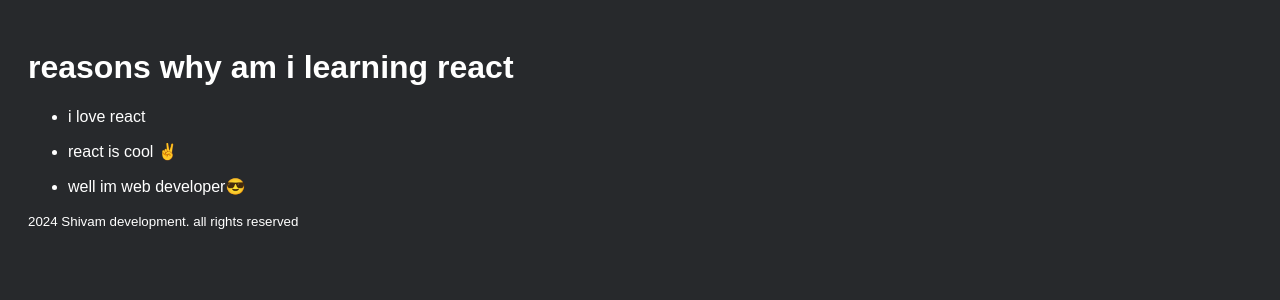
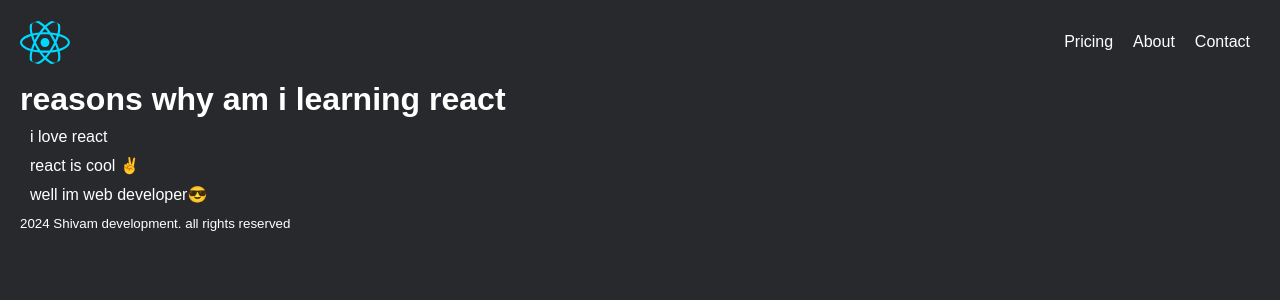
Before and after one commit to shivamsinghAIMLops32/reactScrimba, a React (Vite) app: page / in a window 1280 px wide. Shown: the top 300 px of the page. Built offline with nearby package versions, Linux system fonts and the light colour scheme.

Commit message:
some styling and separating component

```diff
--- a/index.css
+++ b/index.css
@@ -1,5 +1,10 @@
-body{
-    padding:20px;
+*{
+    box-sizing: border-box;
+    margin:0;
+    padding: 0;
+}
+body {
+    padding: 20px;
     font-family: Arial, Helvetica, sans-serif;
     background: #27292c;
     color: white;
@@ -8,3 +13,42 @@ body{
 root {
     margin-top: 30px;
 }
+
+header {
+    display: flex;
+    justify-content: space-between; /* Corrected */
+    align-items: center;
+    margin-bottom: 1rem;
+}
+
+.nav-list {
+    list-style-type: none;
+    padding: 0;
+    margin: 0;
+    display: flex;
+    align-items: center;
+    justify-content: space-between;
+}
+.nav-list-item {
+    margin: 0 10px;
+}
+
+.nav-list-item:hover {
+    cursor: pointer;
+    box-shadow: white 0px 2px 0px;
+    tranform: scale(1.1);
+}
+
+.nav-logo {
+    width: 50px; /* Adjust based on your image size */
+    height: auto;
+    transition: transform 0.3s ease-in-out; /* Smooth zoom effect */
+    border-radius: 50%; /* Optional: if you want a circular effect */
+}
+
+.nav-logo:hover {
+    transform: scale(1.1); /* Slight zoom effect */
+    box-shadow: 0 0 20px 5px rgba(0, 200, 255, 0.8),
+                0 0 50px 10px rgba(0, 200, 255, 0.5),
+                0 0 100px 15px rgba(0, 200, 255, 0.3);
+}
--- /dev/null
+++ b/src/components/Footer.jsx
@@ -0,0 +1,11 @@
+import React from "react";
+
+const Footer = () => {
+  return (
+
+      <small>2024 Shivam development. all rights reserved</small>
+
+  );
+};
+
+export default Footer;
--- a/src/components/Header.jsx
+++ b/src/components/Header.jsx
@@ -1,9 +1,13 @@
-import React from 'react'
+import React from "react";
+import NavigationBar from "./NavigationBar";
 
 const Header = () => {
   return (
-    <img alt="reactSvg" src="src\assets\react.svg" />
-  )
-}
+    <header>
+      <img alt="reactSvg" src="src\assets\react.svg"  className="nav-logo"/>
+      <NavigationBar />
+    </header>
+  );
+};
 
-export default Header
+export default Header;
--- a/src/components/List.jsx
+++ b/src/components/List.jsx
@@ -3,7 +3,7 @@ import React from 'react'
 const List = (props) => {
   return (
       <ul>
-        <li>{props.listContent}</li>
+        <li style={{listStyle: 'none',marginTop: '10px',marginBottom: '10px',paddingLeft: '10px'}}>{props.listContent}</li>
     </ul>
   )
 }
--- /dev/null
+++ b/src/components/Main.jsx
@@ -0,0 +1,14 @@
+import React from "react";
+import List from "./List";
+const Main = () => {
+  return (
+    <>
+      <h1>reasons why am i learning react</h1>
+      <List listContent="i love react" />
+      <List listContent="react is cool ✌️" />
+      <List listContent="well im web developer😎" />
+    </>
+  );
+};
+
+export default Main;
--- /dev/null
+++ b/src/components/NavigationBar.jsx
@@ -0,0 +1,15 @@
+import React from 'react'
+
+const NavigationBar = () => {
+  return (
+
+    <ul className='nav-list'>
+        <li className='nav-list-item'>Pricing</li>
+        <li className='nav-list-item'>About</li>
+        <li className='nav-list-item'>Contact</li>
+    </ul>
+
+  )
+}
+
+export default NavigationBar
--- a/src/components/Page.jsx
+++ b/src/components/Page.jsx
@@ -1,16 +1,14 @@
-import List from "./List";
+import Main from "./Main";
 import Header from "./Header";
-const Page =()=>{
-    return(
-        <div>
-            <header />
-            <main>
-                <h1>reasons why am i learning react</h1><List listContent="i love react" />
-            <List listContent="react is cool ✌️" />
-            <List listContent="well im web developer😎" /></main>
-            <footer><small>2024  Shivam development. all rights reserved</small></footer>
-            </div>
-    )
-}
+import Footer from "./Footer";
+const Page = () => {
+    return (
+        <>
+            <Header />
+            <Main />
+            <Footer />
+        </>
+    );
+};
 
 export default Page;
```
Also changed, not shown: src/App.jsx (+7 -6 lines), 1 other file (tests, documents, lock files or other folders).
